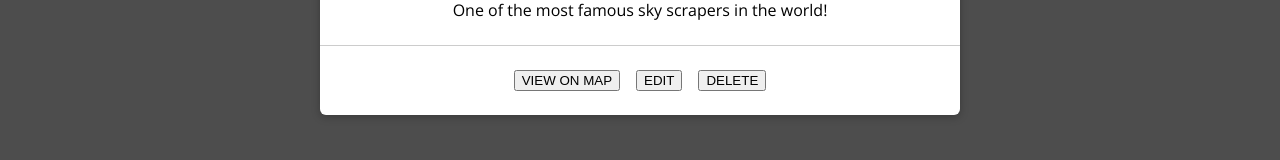
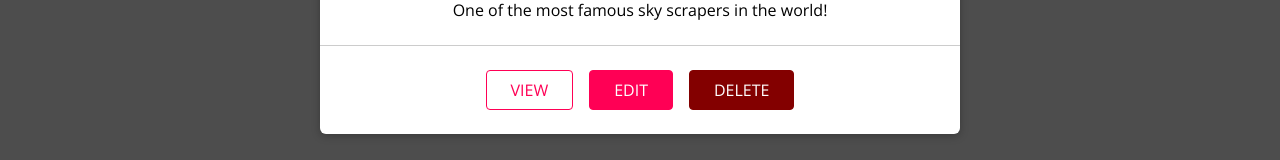
Before and after one commit to alokofficial/MERN-Main-Project-1.0, a React (Create React App) app: page /u1/places in a window 1280 px wide. Shown: the part 491-651 px from the top of the page. Built offline with nearby package versions, Linux system fonts and the light colour scheme.

Commit message:
Adding Custom Buttons

```diff
--- a/src/places/components/PlaceItem.jsx
+++ b/src/places/components/PlaceItem.jsx
@@ -1,6 +1,7 @@
 import React from "react";
 import './PlaceItem.css'
 import Card from "../../shared/components/UIElements/Card";
+import Button from "../../shared/components/FormElements/Button";
 const PlaceItem = (props) => {
     return <li className="place-item">
         <Card className="place-item__content">
@@ -13,9 +14,9 @@ const PlaceItem = (props) => {
             <p>{props.description}</p>
         </div>
         <div className="place-item__actions">
-            <button>VIEW ON MAP</button>
-            <button>EDIT</button>
-            <button>DELETE</button>
+            <Button inverse to={`/places/${props.id}`}>VIEW</Button>
+            <Button to={`/places/${props.id}/edit`}>EDIT</Button>
+            <Button danger onClick={props.onDelete}>DELETE</Button>
         </div>
         </Card>
     </li>
--- /dev/null
+++ b/src/shared/components/FormElements/Button.css
@@ -0,0 +1,61 @@
+.button {
+  font: inherit;
+  padding: 0.5rem 1.5rem;
+  border: 1px solid #ff0055;
+  border-radius: 4px;
+  background: #ff0055;
+  color: white;
+  cursor: pointer;
+  margin-right: 1rem;
+  text-decoration: none;
+  display: inline-block;
+}
+
+.button:focus {
+  outline: none;
+}
+
+.button:hover,
+.button:active {
+  background: #ff4382;
+  border-color: #ff4382;
+}
+
+.button--inverse {
+  background: transparent;
+  color: #ff0055;
+}
+
+.button--inverse:hover,
+.button--inverse:active {
+  color: white;
+  background: #ff0055;
+}
+
+.button--danger {
+  background: #830000;
+  border-color: #830000;
+}
+
+.button--danger:hover,
+.button--danger:active {
+  background: #f34343;
+  border-color: #f34343;
+}
+
+.button:disabled,
+.button:hover:disabled,
+.button:active:disabled {
+  background: #ccc;
+  color: #979797;
+  border-color: #ccc;
+  cursor: not-allowed;
+}
+
+.button--small {
+  font-size: 0.8rem;
+}
+
+.button--big {
+  font-size: 1.5rem;
+}
--- /dev/null
+++ b/src/shared/components/FormElements/Button.jsx
@@ -0,0 +1,43 @@
+import React from 'react';
+import { Link } from 'react-router-dom';
+
+import './Button.css';
+
+const Button = props => {
+  if (props.href) {
+    return (
+      <a
+        className={`button button--${props.size || 'default'} ${props.inverse &&
+          'button--inverse'} ${props.danger && 'button--danger'}`}
+        href={props.href}
+      >
+        {props.children}
+      </a>
+    );
+  }
+  if (props.to) {
+    return (
+      <Link
+        to={props.to}
+        exact={props.exact}
+        className={`button button--${props.size || 'default'} ${props.inverse &&
+          'button--inverse'} ${props.danger && 'button--danger'}`}
+      >
+        {props.children}
+      </Link>
+    );
+  }
+  return (
+    <button
+      className={`button button--${props.size || 'default'} ${props.inverse &&
+        'button--inverse'} ${props.danger && 'button--danger'}`}
+      type={props.type}
+      onClick={props.onClick}
+      disabled={props.disabled}
+    >
+      {props.children}
+    </button>
+  );
+};
+
+export default Button;
```
